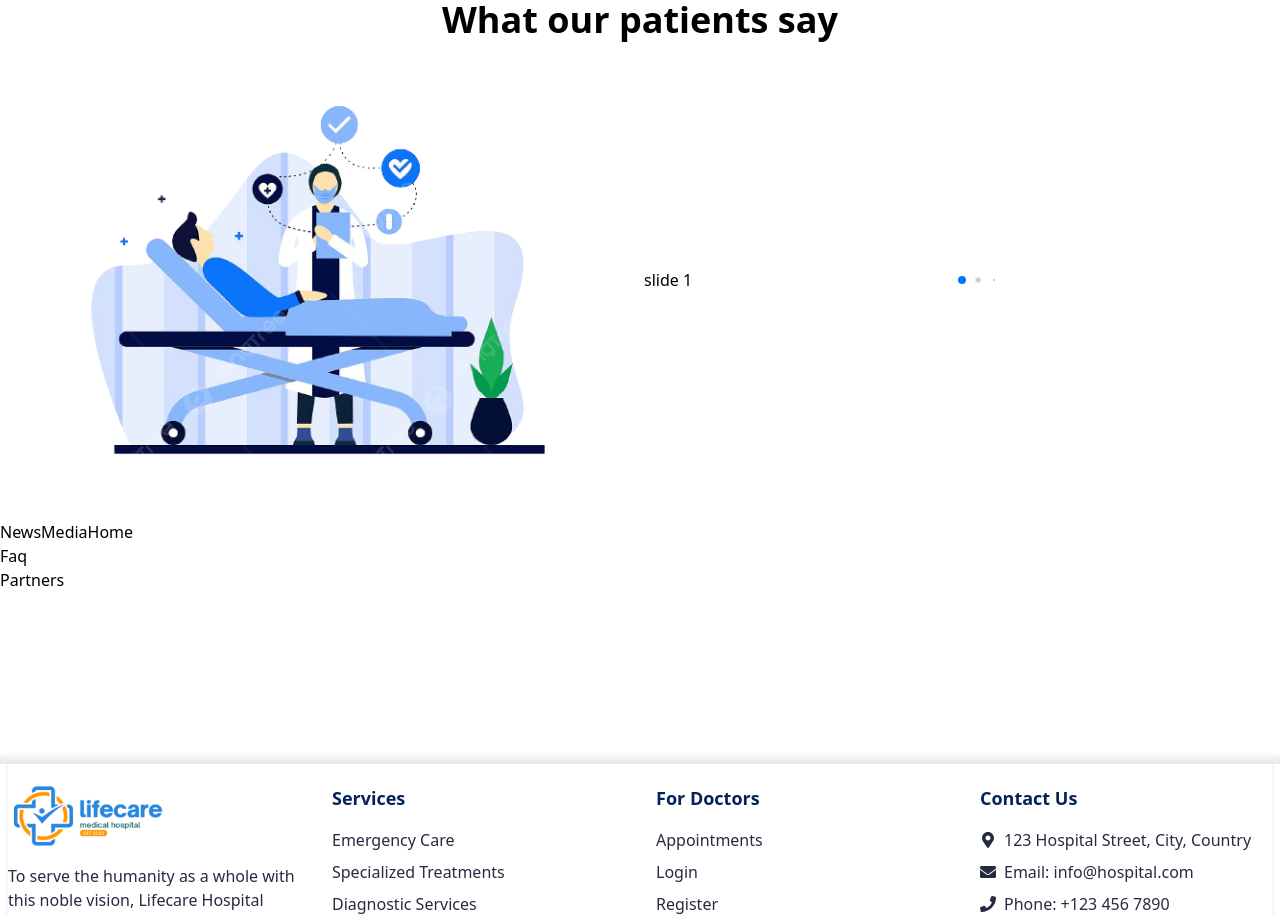
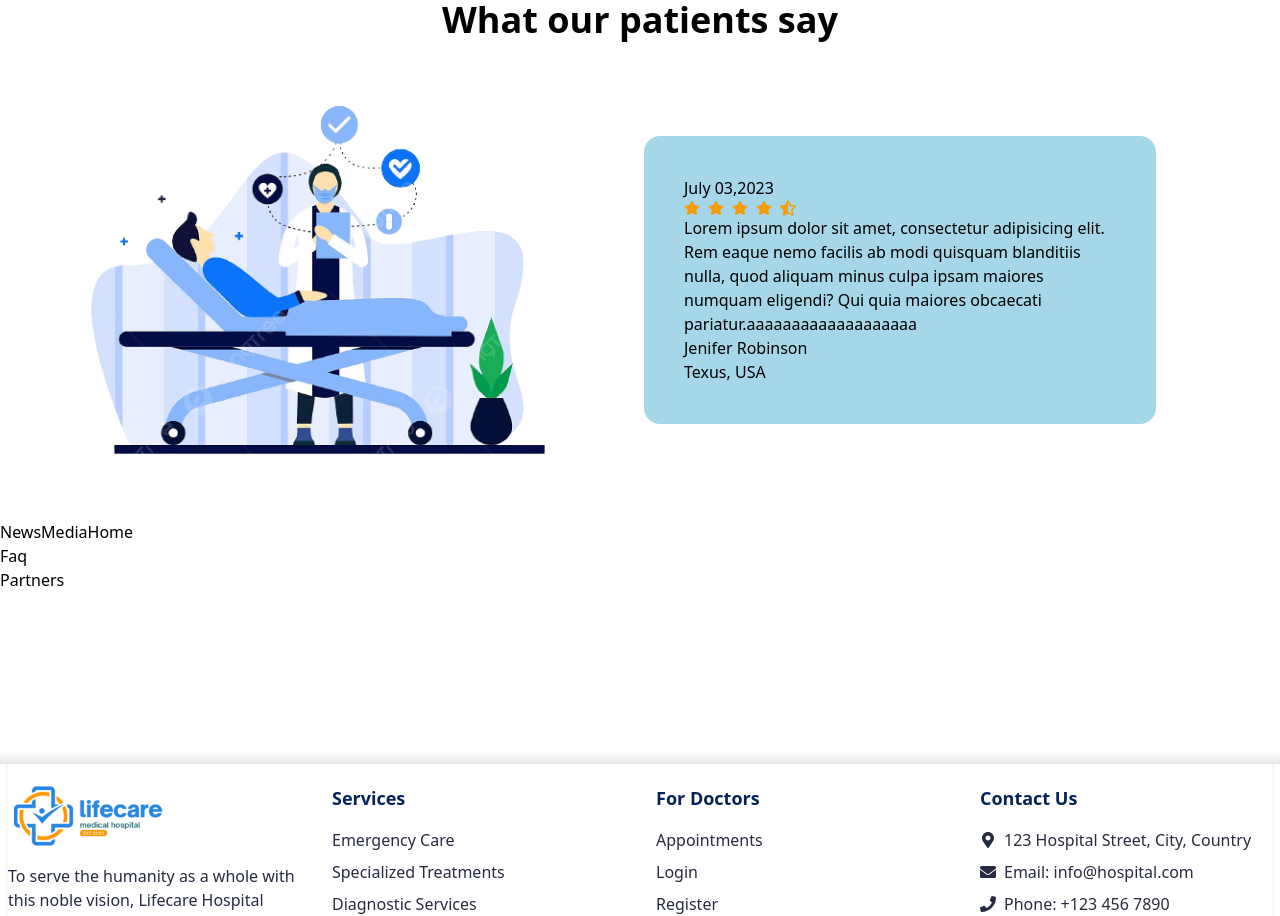
Before and after one commit to rakibulhasan-bu/hospital-app-team-project-client, a React (Vite) app: page / in a window 1280 px wide. Shown: the part 960-1876 px from the top of the page. Built offline with nearby package versions, Linux system fonts and the light colour scheme.

Commit message:
card added for testimonial

```diff
--- a/src/pages/home/testimonial/Testimonial.tsx
+++ b/src/pages/home/testimonial/Testimonial.tsx
@@ -10,6 +10,7 @@ import "swiper/css/pagination";
 
 // import required modules
 import { Pagination } from "swiper/modules";
+import { FaStar, FaStarHalfAlt } from "react-icons/fa";
 
 const Testimonial = () => {
   return (
@@ -18,23 +19,38 @@ const Testimonial = () => {
         What our patients say
       </h1>
       <div className="grid items-center justify-center grid-cols-1 gap-2 md:grid-cols-2 ">
-        <img src={testimonial} className="h-[60vh] mx-auto bounce-up" alt="logo" />
+        <img
+          src={testimonial}
+          className="h-[60vh] mx-auto bounce-up"
+          alt="logo"
+        />
 
         <Swiper
           pagination={{
             dynamicBullets: true,
           }}
           modules={[Pagination]}
-          className="w-full mx-auto mySwiper"
+          className="w-full mySwiper"
         >
           <SwiperSlide>
-            slide 1
-          </SwiperSlide>
-          <SwiperSlide>
-            slide 2
-          </SwiperSlide>
-          <SwiperSlide>
-            slide 3
+            <div className="max-w-lg p-10 bg-accent rounded-2xl">
+              <h5>July 03,2023</h5>
+              <div className="flex gap-2 text-amber-500">
+                <FaStar />
+                <FaStar />
+                <FaStar />
+                <FaStar />
+                <FaStarHalfAlt />
+              </div>
+              <p>
+                Lorem ipsum dolor sit amet, consectetur adipisicing elit. Rem
+                eaque nemo facilis ab modi quisquam blanditiis nulla, quod
+                aliquam minus culpa ipsam maiores numquam eligendi? Qui quia
+                maiores obcaecati pariatur.aaaaaaaaaaaaaaaaaaa
+              </p>
+              <h2>Jenifer Robinson</h2>
+              <h5>Texus, USA</h5>
+            </div>
           </SwiperSlide>
         </Swiper>
       </div>
```
